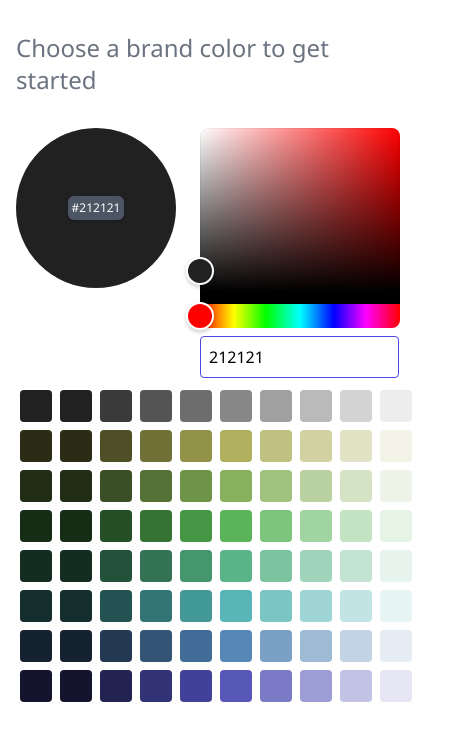
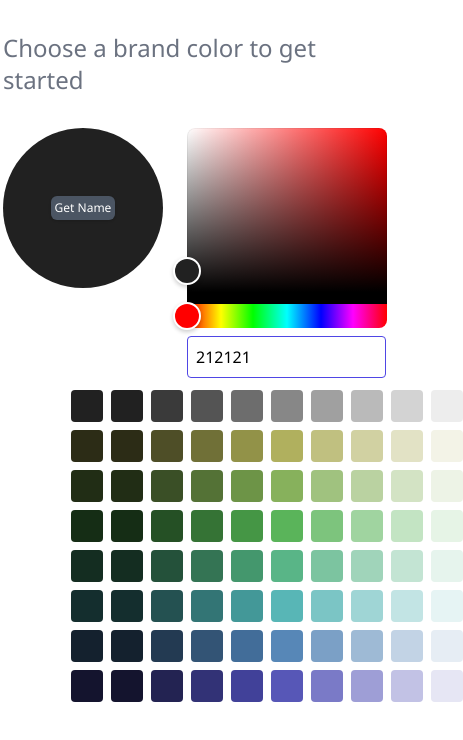
Before and after one commit to shubhamchopade/tailwind-gradient-v2, a React (Create React App) app: page / in a window 390 px wide. Shown: the top 740 px of the page, 463 px wide, since content can reach past the window. Built offline with nearby package versions, Linux system fonts and the light colour scheme.

Commit message:
feat: get names on click

```diff
--- a/src/components/BrandColor.tsx
+++ b/src/components/BrandColor.tsx
@@ -4,7 +4,7 @@ import GetBrandColor from "./GetBrandColor";
 export const BrandColor = () => {
   return (
     <div>
-      <div className="sm:flex justify-around items-center">
+      <div className="flex flex-col md:flex-row justify-around items-center">
         <GetBrandColor />
         <BrandColorPalette />
       </div>
--- a/src/components/BrandColorPalette.tsx
+++ b/src/components/BrandColorPalette.tsx
@@ -4,9 +4,10 @@ import useGetLightnessPalette from "../hooks/useGetLightnessPalette";
 import useHSLToHex from "../hooks/useHSLToHex";
 import useHexToHSL from "../hooks/useHexToHSL";
 import { useColorState } from "../store/ColorStateProvider";
+import ColorName, { ColorNameHSL } from "./ColorName";
 
 const BrandColorPalette = () => {
-  const { brandColor } = useColorState();
+  const { brandColor, showColorName } = useColorState();
   const val = useBrandColorPalette(brandColor);
 
   console.log(val);
@@ -15,7 +16,10 @@ const BrandColorPalette = () => {
     <section className="flex items-start justify-start pr-4">
       <div>
         {val.map((brandColor, index) => (
-          <LightPalette color={brandColor} key={index} />
+          <div className="relative">
+            {showColorName && <ColorNameHSL color={brandColor} />}
+            <LightPalette color={brandColor} key={index} />
+          </div>
         ))}
       </div>
     </section>
@@ -27,7 +31,7 @@ export default BrandColorPalette;
 const BrandTile = (props: any) => {
   let hex = useHSLToHex(props.color.h, props.color.s, props.color.l);
   return (
-    <main className="flex items-center justify-between w-32 m-1">
+    <main className="flex items-center justify-between m-1">
       <div className="w-8 h-8 rounded transition" style={{ background: hex }} />
     </main>
   );
--- /dev/null
+++ b/src/components/ColorName.tsx
@@ -0,0 +1,22 @@
+import useBrandColorName from "../hooks/useBrandColorName";
+import useHSLToHex from "../hooks/useHSLToHex";
+
+const ColorName = (props: any) => {
+  const { value } = props;
+  const brandColorName = useBrandColorName(value, 10);
+
+  return <p>{brandColorName}</p>;
+};
+export const ColorNameHSL = (props: any) => {
+  const { color } = props;
+  let hslToHex = useHSLToHex(color.h, color.s, color.l);
+  const brandColorName = useBrandColorName(hslToHex, 10);
+
+  return (
+    <p className="absolute top-3 -left-24 uppercase text-xs">
+      {brandColorName}
+    </p>
+  );
+};
+
+export default ColorName;
--- a/src/components/GetBrandColor.tsx
+++ b/src/components/GetBrandColor.tsx
@@ -1,15 +1,19 @@
-import useBrandColorName from "../hooks/useBrandColorName";
 import styled from "styled-components";
 import { HexColorPicker, HexColorInput } from "react-colorful";
 import { useColorState } from "../store/ColorStateProvider";
 import { useEffect, useState } from "react";
 import { useDebounce } from "use-debounce";
+import ColorName from "./ColorName";
 
 const GetBrandColor = () => {
-  const { brandColor, setBrandColor } = useColorState();
+  const {
+    brandColor,
+    setBrandColor,
+    showColorName,
+    setShowColorName,
+  } = useColorState();
   const [localBrandColor, setLocalBrandColor] = useState("#212121");
   const [value] = useDebounce(localBrandColor, 200);
-  // const brandColorName = useBrandColorName(value, 10);
 
   useEffect(() => {
     setBrandColor(value);
@@ -19,6 +23,10 @@ const GetBrandColor = () => {
     setLocalBrandColor(color);
   };
 
+  useEffect(() => {
+    setShowColorName(false);
+  }, [localBrandColor]);
+
   return (
     <div className="flex flex-col justify-center font-noto-sans">
       <p className="text-gray-500 my-8 text-2xl">
@@ -27,11 +35,21 @@ const GetBrandColor = () => {
       <div className="flex">
         <div>
           <ColorCircle className="group" color={brandColor}>
-            <p className="text-xs cursor-grab uppercase text-left bg-gray-600 text-white p-1 rounded-md shadow group-hover:bg-gray-700">
-              {localBrandColor}
+            <p className="text-xs uppercase text-left bg-gray-600 text-white p-1 rounded-md shadow group-hover:bg-gray-700">
+              {showColorName ? (
+                <ColorName value={value} />
+              ) : (
+                <button
+                  className="cursor-pointer"
+                  onClick={() => setShowColorName(!showColorName)}
+                >
+                  Get Name
+                </button>
+              )}
             </p>
           </ColorCircle>
         </div>
+
         <div className="ml-6">
           <HexColorPicker
             className="grab"
--- a/src/hooks/useGetLightnessPalette.js
+++ b/src/hooks/useGetLightnessPalette.js
@@ -6,29 +6,34 @@ function useGetLightnessPalette(hsl) {
     return Math.round(color / 10);
   }
 
-  console.log(
-    "palette",
-    palette.sort((a, b) => (a.l > b.l ? 1 : b.l > a.l ? -1 : 0)),
-    getIndex(l)
-  );
+  // console.log(
+  //   "palette",
+  //   palette.sort((a, b) => (a.l > b.l ? 1 : b.l > a.l ? -1 : 0)),
+  //   getIndex(l)
+  // );
   let lightness = l;
   for (let i = getIndex(l); i < palette.length; i++) {
     palette[i] = { h, s, l: lightness };
     if (lightness > 90) {
       lightness -= 90;
+    } else if (lightness < 10) {
+      lightness += 10;
     } else {
       lightness += 10;
     }
   }
-  console.log(lightness);
+
   for (let i = 0; i < getIndex(l); i++) {
     if (lightness > 90) {
       lightness -= 90;
+    } else if (lightness < 10) {
+      lightness += 10;
     } else {
-      lightness += 10;
+      lightness += 8;
     }
     palette[i] = { h, s, l: lightness };
   }
+  console.log(palette, getIndex(l));
   return palette;
 }
 
--- a/src/store/ColorStateProvider.jsx
+++ b/src/store/ColorStateProvider.jsx
@@ -16,10 +16,13 @@ export const useColorState = () => {
 
 export const ColorStateProvider = ({ children }) => {
   const [brandColor, setBrandColor] = useState("#095216");
+  const [showColorName, setShowColorName] = useState(false);
 
   const providerValue = {
     brandColor,
     setBrandColor,
+    showColorName,
+    setShowColorName,
   };
 
   return (
```
